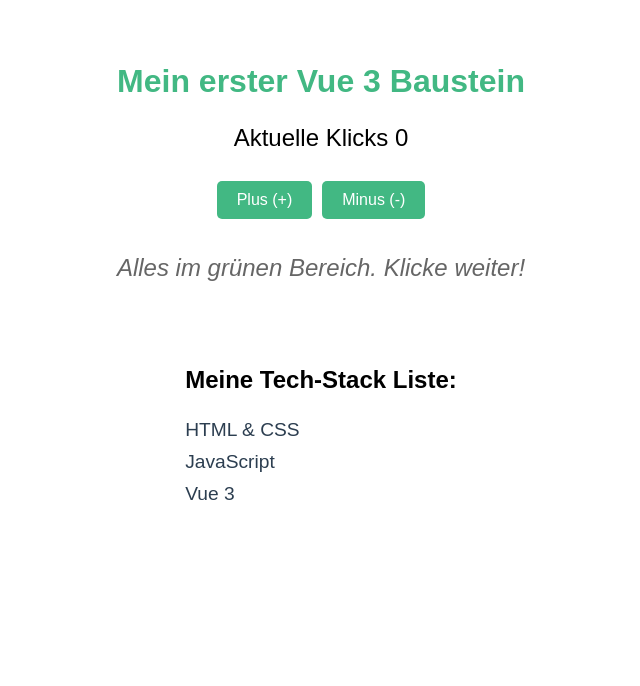
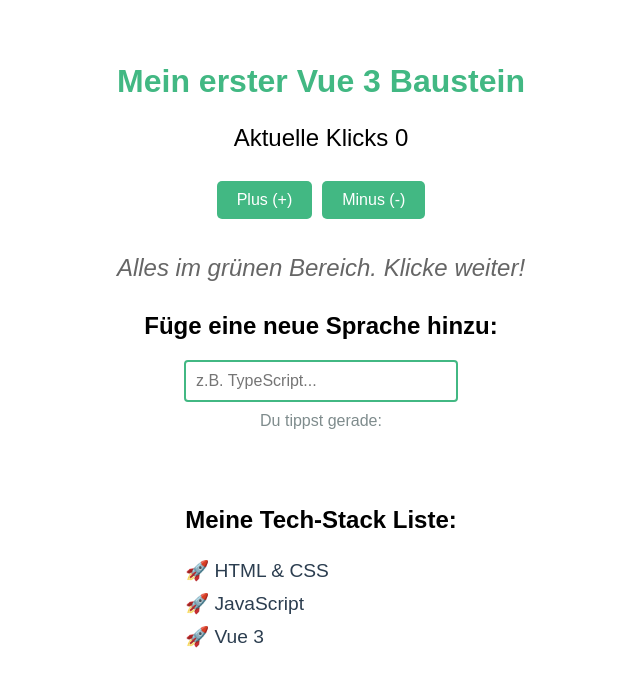
Before and after one commit to codewithnatan/vue-basics, a Vue app: page / in a window 1280 px wide. Shown: the top 686 px of the page, without its empty margins (319-959 px from the left). Built offline with nearby package versions, Linux system fonts and the light colour scheme.

Commit message:
feat: successfully push new elements into languages array via entter key

```diff
--- a/src/App.vue
+++ b/src/App.vue
@@ -1,7 +1,7 @@
 <script setup>
 import { ref } from 'vue'
 
-// 1. Eine reaktive Variable erstellen (Startwert ist 0
+// 1. Eine (Counter-Logik) reaktive Variable erstellen (Startwert ist 0)
 const counter = ref(0)
 
 // 2. Eine Funktion erstellen, die den Zähler um 1 erhöht
@@ -20,6 +20,21 @@ const languages = ref ([
   {id: 2, name: 'JavaScript'},
   {id: 3, name: 'Vue 3'},
 ])
+
+// Eine leere Varibale, die den Text aus dem Eingabefeld auffängt
+const newLanguageName = ref ('')
+
+// Hier fügen wir eine Neue Sprache in die Liste hinzu
+function addNewLanguages() {
+  if (newLanguageName.value === '') return
+
+  languages.value.push({
+    id: languages.value.push + 1,
+    name: newLanguageName.value
+  })
+
+  newLanguageName.value = ''
+}
 
 </script>
 
@@ -55,13 +70,21 @@ const languages = ref ([
           Alles im grünen Bereich. Klicke weiter!
         </p>
 
+        <!-- Das Eingabefeld (Hier macht v-model seine Arbeit) -->
+         <div class="input-container">
+          <h2>Füge eine neue Sprache hinzu:</h2>
+          <input v-model="newLanguageName" @keyup.enter="addNewLanguages" type="text" placeholder="z.B. TypeScript..."/>
+          <!-- Live-Vorschau, um zu sehen, was im Hintergrund passiert -->
+           <p class="preview">Du tippst gerade: <strong>{{ newLanguageName }}</strong></p>
+         </div>
+
         <!-- Hier startet die Schleife -->
          <div class="list-container">
           <h2>Meine Tech-Stack Liste:</h2>
           <ul>
             <!-- Für 'jedes' lang in der Liste 'languages' erstelle ein <li> -->
             <li v-for="lang in languages" :key="lang.id">
-              {{ lang.name }}
+             🚀 {{ lang.name }}
             </li>
           </ul>
          </div>
@@ -84,4 +107,9 @@ button { padding: 10px 20px; margin: 5px; font-size: 1rem; background-color: #42
 .list-container {margin-top: 40px; text-align: left; display: inline-block;}
 ul {list-style: none; padding: 0;}
 li {font-size: 1.2rem; padding: 5px 0; color: #2c3e50;}
+
+/* Styles für das Eingabefeld */
+.input-container {margin-top: 30px;}
+input {padding: 10px; font-size: 1rem; border: 2px solid #42b883; border-radius: 4px; width: 250px;}
+.preview {font-size: 1rem; color: #7f8c8d; margin-top: 10px;}
 </style>
```
